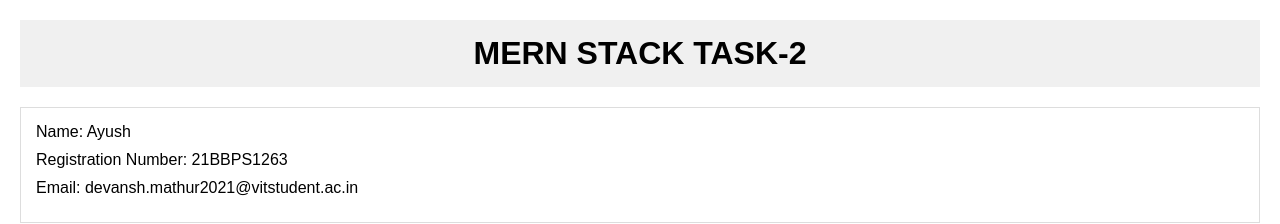
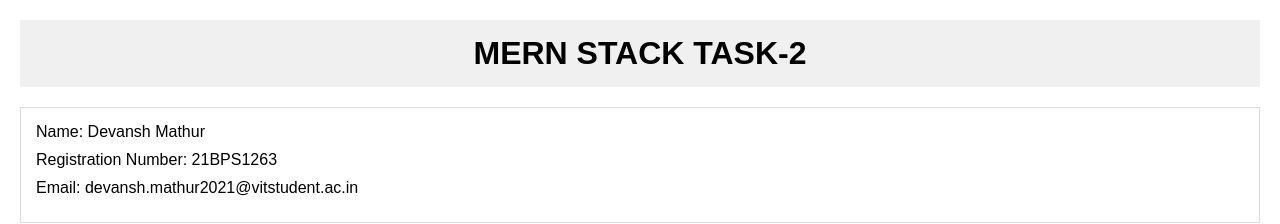
Before and after one commit to Byte-Sage/MERN-2, a plain HTML site: page index.html in a window 1280 px wide. Shown: the top 224 px of the page. Drawn offline with Linux system fonts and the light colour scheme.

Commit message:
Update index.html

```diff
--- a/index.html
+++ b/index.html
@@ -12,8 +12,8 @@
   </header>
   <section class="user-info">
     <ul>
-      <li>Name: Ayush</li>
-      <li>Registration Number: 21BBPS1263</li>
+      <li>Name: Devansh Mathur</li>
+      <li>Registration Number: 21BPS1263</li>
       <li>Email: devansh.mathur2021@vitstudent.ac.in</li>
     </ul>
   </section>
```
